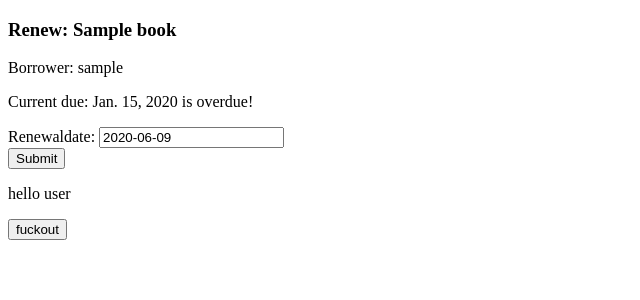
After one commit to kahoor/django-book, a Django app: page /book/00000000-0000-0000-0000-000000000001/renew/ in a window 1280 px wide. The commit adds this page. Shown: the top 300 px of the page, without its empty margins (0-640 px from the left). Run offline with Django 3.2, Linux system fonts and the light colour scheme; a user stored in the database is signed in; tables that the repository leaves empty hold one stand-in row (values such as "Sample post").

Commit message:
add dueback form

```diff
--- a/book/admin.py
+++ b/book/admin.py
@@ -34,6 +34,7 @@ class BookAdmin(admin.ModelAdmin):
 
 @admin.register(BookInstance)
 class BookInstanceAdmin(admin.ModelAdmin):
+    list_display = ['book', 'status', 'borrower', 'due_back']
     list_filter = ['status', 'due_back']
 
     fieldsets = (
@@ -46,7 +47,8 @@ class BookInstanceAdmin(admin.ModelAdmin):
         ('Availablity',{
             "fields": (
                 'status',
-                'due_back'
+                'due_back',
+                'borrower'
             )
         })
     )
--- /dev/null
+++ b/book/forms.py
@@ -0,0 +1,18 @@
+from django import forms
+from django.utils.translation import ugettext_lazy as _
+from django.core.exceptions import ValidationError
+import datetime
+
+class RenewBookForm(forms.Form):
+    renewaldate = forms.DateField(help_text="Enter a date between now and 4 weeks", required=False)
+
+    def clean_renewaldate(self):
+        data = self.cleaned_data['renewaldate']
+
+        if data<datetime.date.today():
+            raise ValidationError(_("Invalid date: its in past dummy"))
+
+        elif data>datetime.date.today()+datetime.timedelta(weeks=4):
+            raise ValidationError(_("Invalid date: its more than 4 weeks"))
+
+        return data
--- a/book/models.py
+++ b/book/models.py
@@ -1,5 +1,7 @@
 from django.db import models
 import uuid
+from django.contrib.auth.models import User
+from datetime import date
 # Create your models here.
 
 
@@ -56,6 +58,7 @@ class BookInstance(models.Model):
     book = models.ForeignKey("Book",  on_delete=models.SET_NULL, null=True)
     imprint = models.CharField( max_length=250)
     due_back = models.DateField(null=True, blank=True)
+    borrower = models.ForeignKey(User, on_delete=models.SET_NULL, null=True, blank=True)
 
     LOAN_STATUS = (
         ('m', 'Maintenance'),
@@ -71,6 +74,18 @@ class BookInstance(models.Model):
 
     class Meta:
         ordering = ["due_back"]
+        permissions = (
+            ("can_read_ps", "vip mmbr"),
+            ("can_post", "poster"),
+            ("librarian", "librarian"),
+        )
+
+
+    @property
+    def is_overdue(self):
+        if self.due_back and self.due_back<date.today():
+            return True
+        return False
 
     def __str__(self):
         return "{} ({})".format(self.id, self.book.title)
--- a/book/urls.py
+++ b/book/urls.py
@@ -6,5 +6,7 @@ app_name = 'book'
 urlpatterns = [
     path('', views.index, name='index'),
     path('list/', views.BookListView.as_view(), name='booklist'),
-    path('<int:pk>',views.BookDetailView.as_view(), name='bookdetail')
+    path('<int:pk>/', views.BookDetailView.as_view(), name='bookdetail'),
+    path('mybooks/', views.LoanedBooksByUserListView.as_view(), name='loanedbooksbyuser'),
+    path('<uuid:pk>/renew/', views.renew_book_librarian, name="bookrenew"),
 ]
--- a/book/views.py
+++ b/book/views.py
@@ -1,17 +1,26 @@
+import datetime
 from django.shortcuts import render
+from django.shortcuts import get_object_or_404
+from django.shortcuts import HttpResponseRedirect
 from django.views import generic
+from django.urls import reverse_lazy
 
 
 # this is for times a url can only access by users and the the view is functionbase
 from django.contrib.auth.decorators import login_required
 # this is for times a url can only access by some soort of vip user or somthing like that
 from django.contrib.auth.decorators import user_passes_test
+# this is for times a url can only access by some soort of vip user or somthing like that
+from django.contrib.auth.decorators import permission_required
 
 # this is for times a url can only access by users and the the view is generic base
 from django.contrib.auth.mixins import LoginRequiredMixin
 # this is for times a url can only access by some soort of vip user or somthing like that
 from django.contrib.auth.mixins import UserPassesTestMixin
+# this is for times a url can only access by some soort of vip user or somthing like that
+from django.contrib.auth.mixins import PermissionRequiredMixin
 
+from .forms import RenewBookForm
 
 from .models import Book
 from .models import BookInstance
@@ -24,6 +33,7 @@ def email_chek(user):
 
 @login_required
 @user_passes_test(email_chek)
+@permission_required('can_read_ps')
 def index(request):
     num_books = Book.objects.count()
     num_instances = BookInstance.objects.count()
@@ -41,6 +51,36 @@ def index(request):
     }
 
     return render(request, 'book/index.html', context)
+
+@login_required
+@permission_required('librarian')
+def renew_book_librarian(request, pk):
+    book_ins = get_object_or_404(BookInstance, pk=pk)
+
+    if request.method=="POST":
+        form = RenewBookForm(request.POST)
+
+        if form.is_valid():
+            book_ins.due_back = form.cleaned_data['renewaldate']
+            book_ins.save()
+
+            return HttpResponseRedirect(reverse_lazy('book:booklist'))
+
+    else:
+        p_rd = datetime.date.today()+datetime.timedelta(weeks=3)
+        form = RenewBookForm(initial={'renewaldate': p_rd})
+
+    context = {
+        'form': form,
+        'book_ins': book_ins
+    }
+
+    return render(
+        request,
+        'book/renewaldate.html',
+        context
+    )
+
 
 
 # this type of views are caled generic_display, you can find them in document
@@ -70,8 +110,20 @@ class BookListView(generic.ListView):
         return context
 
 
-class BookDetailView(LoginRequiredMixin, UserPassesTestMixin, generic.DetailView):
+class BookDetailView(LoginRequiredMixin, UserPassesTestMixin, PermissionRequiredMixin, generic.DetailView):
     model = Book
+    permission_required = 'can_read_ps'
 
     def test_func(self):
         return self.request.user.email.endswith("yahoo.com")
+
+
+class LoanedBooksByUserListView(LoginRequiredMixin, generic.ListView):
+    model = BookInstance
+    template_name = 'book/bookinstance_list_borrower.html'
+    paginate_by = 2
+
+    def get_queryset(self):
+        queryset = super(LoanedBooksByUserListView, self).get_queryset()
+        queryset = queryset.filter(borrower=self.request.user).order_by('due_back')
+        return queryset
--- /dev/null
+++ b/media/templates/book/renewaldate.html
@@ -0,0 +1,26 @@
+{% extends 'shared/site.html' %}
+{% block title %}Renewal book{% endblock %}
+
+{% block body %}
+
+
+<h3>Renew: {{ book_ins.book.title }}</h3>
+<p>Borrower: {{ book_ins.borrower }}</p>
+<p>Current due: {{ book_ins.due_back }} {% if book_ins.is_overdue%} is overdue!{% endif %}</p>
+
+    {% if form.errors %}
+        {% for e, m in form.errors.items %}
+            <p>{{e}}: {{m}}</p>
+        {% endfor %}
+    {% endif %}
+
+    <form method='post'>
+        {% csrf_token %}
+        <div class="form-group">
+            <label for="renewaldate">{{ form.renewaldate.label }}:</label>
+            {{ form.renewaldate }}
+        </div>
+        <input type="submit" value="Submit">
+    </form>
+
+{% endblock %}
--- a/media/templates/shared/site.html
+++ b/media/templates/shared/site.html
@@ -12,6 +12,19 @@
     {% block body %}
     {% endblock %}
 
+    {% if is_paginated %}
+        {% if page_obj.has_previous %}
+            <a href="{{request.path}}?page={{page_obj.previous_page_number}}">previous</a>
+        {% endif %}
+
+        Page {{page_obj.number}} of {{page_obj.paginator.num_pages}}
+
+        {% if page_obj.has_next %}
+            <a href="{{request.path}}?page={{page_obj.next_page_number}}">next</a>
+        {% endif %}
+    {% endif %}
+
+
     {% if user.is_authenticated %}
         <p>hello user</p>
         <a href="{% url 'logout' %}"><button class="btn">fuckout</button></a>
```
Also changed, not shown: media/templates/book/book_list.html (+0 -11 lines), media/templates/book/bookinstance_list_borrower.html (added, +16 -0 lines), book/migrations/0002_bookinstance_borrower.py (added).
